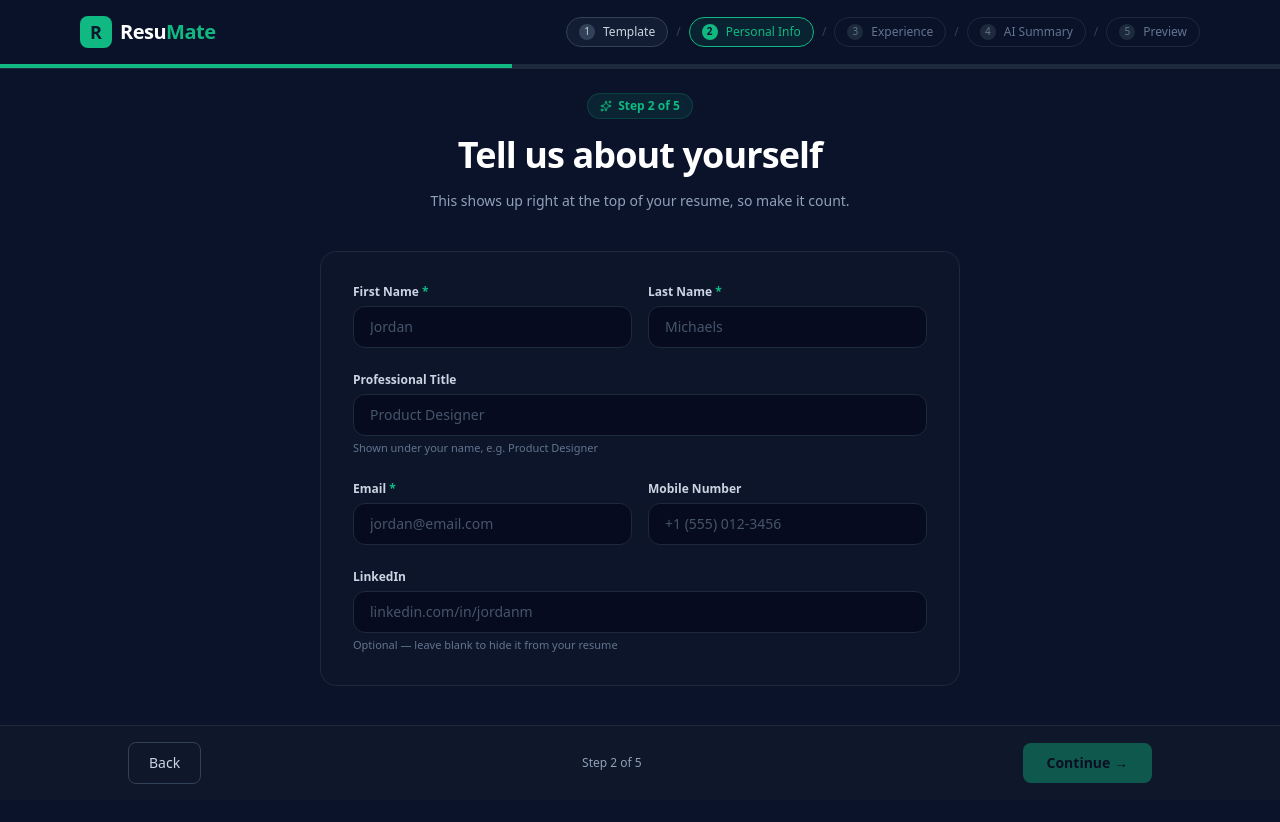
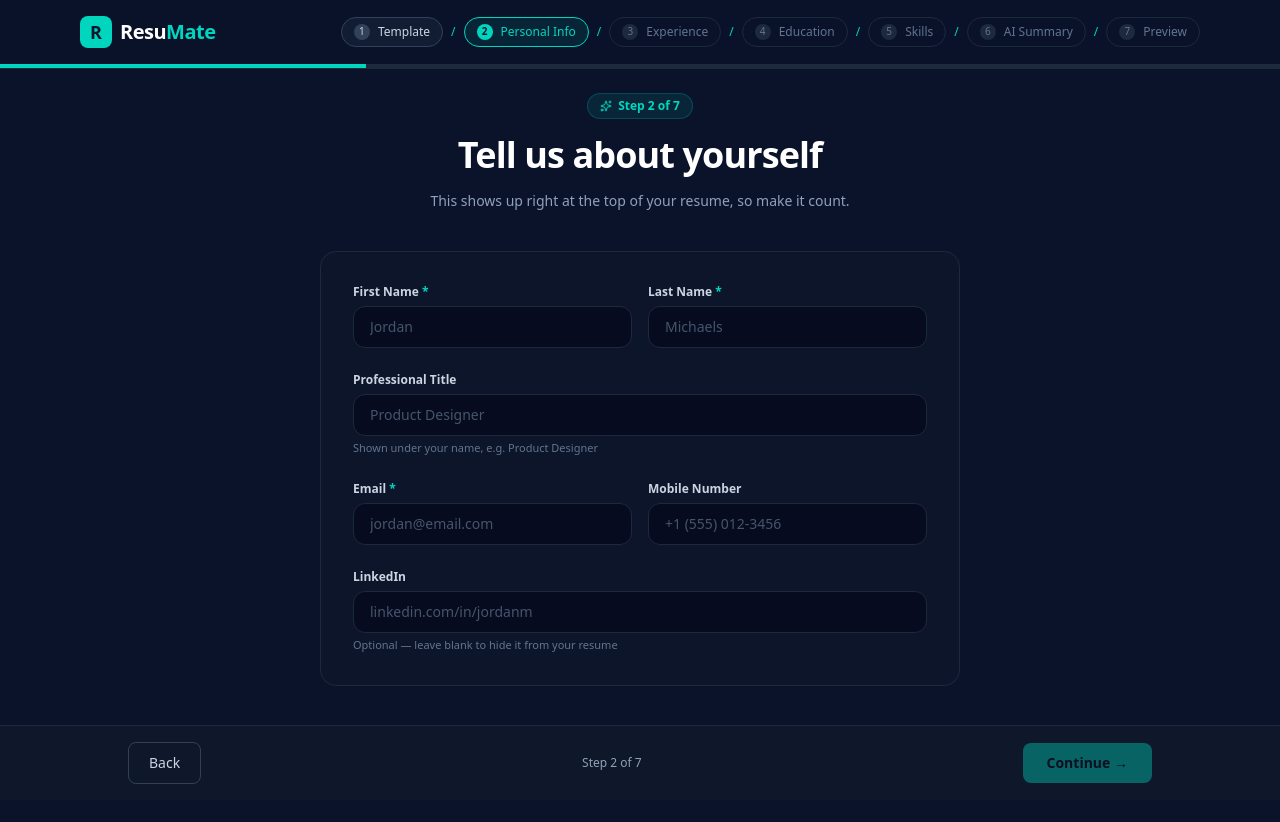
Before and after one commit to waheedx02/AI-Resume-Builder, a Next.js app: page /builder/personal-info in a window 1280 px wide. Shown: the top 822 px of the page. Built offline with nearby package versions, Linux system fonts and the light colour scheme; what @bprogress/next would draw is missing.

Commit message:
Making the app color Consistent Using by using teal-400

```diff
--- a/app/builder/layout.tsx
+++ b/app/builder/layout.tsx
@@ -3,14 +3,7 @@
 import Link from 'next/link';
 import { usePathname, useRouter } from 'next/navigation';
 import { useResumeStore } from '@/lib/resume-store';
-
-const STEPS = [
-  { id: 1, name: 'Template', path: '/builder/templates' },
-  { id: 2, name: 'Personal Info', path: '/builder/personal-info' },
-  { id: 3, name: 'Experience', path: '/builder/experience' },
-  { id: 4, name: 'AI Summary', path: '/builder/ai-summary' },
-  { id: 5, name: 'Preview', path: '/builder/preview' },
-];
+import { BUILDER_STEPS } from '@/lib/steps';
 
 export default function BuilderLayout({ children }: { children: React.ReactNode }) {
   const pathname = usePathname();
@@ -18,23 +11,29 @@ export default function BuilderLayout({ children }: { children: React.ReactNode
 
   const resumeData = useResumeStore((state) => state.resumeData);
 
-  const currentStepIndex = STEPS.findIndex((step) => step.path === pathname);
+  const currentStepIndex = BUILDER_STEPS.findIndex((step) => step.path === pathname);
   const activeStep = currentStepIndex !== -1 ? currentStepIndex : 0;
 
-  // Validation checks per step
-  const isStepValid = (stepIndex: number) => {
-    switch (stepIndex) {
-      case 0: // Step 1: Template selection (always valid once a template is picked)
+  // Validation checks per step — keyed by path rather than index, so
+  // reordering BUILDER_STEPS later can't silently point this at the
+  // wrong step.
+  const isStepValid = (path: string) => {
+    switch (path) {
+      case '/builder/templates':
         return Boolean(resumeData.templateId);
-      case 1: // Step 2: Personal Info
+      case '/builder/personal-info':
         return Boolean(
           resumeData.personalInfo?.firstName &&
           resumeData.personalInfo?.lastName &&
           resumeData.personalInfo?.email
         );
-      case 2: // Step 3: Experience
+      case '/builder/experience':
         return resumeData.experience?.length > 0;
-      case 3: // Step 4: AI Summary
+      case '/builder/education':
+        return true; // education + languages are both optional
+      case '/builder/skills':
+        return resumeData.skills?.length > 0; // tools (same page) stay optional
+      case '/builder/ai-summary':
         return Boolean(resumeData.summary);
       default:
         return true;
@@ -42,18 +41,18 @@ export default function BuilderLayout({ children }: { children: React.ReactNode
   };
 
   const handleNext = () => {
-    if (currentStepIndex < STEPS.length - 1) {
-      router.push(STEPS[currentStepIndex + 1].path);
+    if (currentStepIndex < BUILDER_STEPS.length - 1) {
+      router.push(BUILDER_STEPS[currentStepIndex + 1].path);
     }
   };
 
   const handleBack = () => {
     if (currentStepIndex > 0) {
-      router.push(STEPS[currentStepIndex - 1].path);
+      router.push(BUILDER_STEPS[currentStepIndex - 1].path);
     }
   };
 
-  const isNextDisabled = !isStepValid(currentStepIndex);
+  const isNextDisabled = !isStepValid(pathname);
 
   return (
     <div className="min-h-screen bg-[#0B132B] text-white flex flex-col justify-between">
@@ -61,17 +60,17 @@ export default function BuilderLayout({ children }: { children: React.ReactNode
       <header className="border-b border-slate-800 bg-[#0B132B]/90 backdrop-blur sticky top-0 z-50">
         <div className="max-w-6xl mx-auto px-4 py-4 flex items-center justify-between">
           <Link href="/" className="flex items-center gap-2">
-            <span className="w-8 h-8 rounded-lg bg-[#10B981] text-slate-900 font-bold flex items-center justify-center text-lg">
+            <span className="w-8 h-8 rounded-lg bg-teal-400 text-slate-900 font-bold flex items-center justify-center text-lg">
               R
             </span>
             <span className="text-xl font-bold tracking-tight">
-              Resu<span className="text-[#10B981]">Mate</span>
+              Resu<span className="text-teal-400">Mate</span>
             </span>
           </Link>
 
           {/* Stepper Navigation */}
           <div className="hidden md:flex items-center gap-2">
-            {STEPS.map((step, idx) => {
+            {BUILDER_STEPS.map((step, idx) => {
               const isActive = idx === currentStepIndex;
               const isCompleted = idx < currentStepIndex;
 
@@ -80,7 +79,7 @@ export default function BuilderLayout({ children }: { children: React.ReactNode
                   <div
                     className={`flex items-center gap-2 px-3 py-1.5 rounded-full text-xs font-medium border transition ${
                       isActive
-                        ? 'bg-[#10B981]/10 border-[#10B981] text-[#10B981]'
+                        ? 'bg-teal-400/10 border-teal-400 text-teal-400'
                         : isCompleted
                         ? 'border-slate-700 bg-slate-800/50 text-slate-300'
                         : 'border-slate-800 text-slate-500'
@@ -89,7 +88,7 @@ export default function BuilderLayout({ children }: { children: React.ReactNode
                     <span
                       className={`w-4 h-4 rounded-full flex items-center justify-center text-[10px] ${
                         isActive
-                          ? 'bg-[#10B981] text-slate-900 font-bold'
+                          ? 'bg-teal-400 text-slate-900 font-bold'
                           : isCompleted
                           ? 'bg-slate-700 text-slate-300'
                           : 'bg-slate-800 text-slate-500'
@@ -99,7 +98,7 @@ export default function BuilderLayout({ children }: { children: React.ReactNode
                     </span>
                     {step.name}
                   </div>
-                  {idx < STEPS.length - 1 && <span className="text-slate-700 text-xs">/</span>}
+                  {idx < BUILDER_STEPS.length - 1 && <span className="text-teal-400 text-xs">/</span>}
                 </div>
               );
             })}
@@ -109,8 +108,8 @@ export default function BuilderLayout({ children }: { children: React.ReactNode
         {/* Top Progress Line */}
         <div className="w-full bg-slate-800 h-1">
           <div
-            className="bg-[#10B981] h-1 transition-all duration-300"
-            style={{ width: `${((activeStep + 1) / STEPS.length) * 100}%` }}
+            className="bg-teal-400 h-1 transition-all duration-300"
+            style={{ width: `${((activeStep + 1) / BUILDER_STEPS.length) * 100}%` }}
           />
         </div>
       </header>
@@ -130,13 +129,13 @@ export default function BuilderLayout({ children }: { children: React.ReactNode
           </button>
 
           <span className="text-xs text-slate-400">
-            Step {currentStepIndex + 1} of {STEPS.length}
+            Step {currentStepIndex + 1} of {BUILDER_STEPS.length}
           </span>
 
           <button
             onClick={handleNext}
-            disabled={isNextDisabled || currentStepIndex >= STEPS.length - 1}
-            className="px-6 py-2.5 rounded-lg bg-[#10B981] text-slate-950 hover:bg-[#0EA5E9] transition text-sm font-semibold disabled:opacity-40 disabled:cursor-not-allowed"
+            disabled={isNextDisabled || currentStepIndex >= BUILDER_STEPS.length - 1}
+            className="px-6 py-2.5 rounded-lg bg-teal-400 text-slate-950 hover:bg-teal-500 transition text-sm font-semibold disabled:opacity-40 disabled:cursor-not-allowed"
           >
             Continue →
           </button>
--- a/app/builder/personal-info/page.tsx
+++ b/app/builder/personal-info/page.tsx
@@ -4,10 +4,12 @@ import { useRef } from 'react';
 import { Sparkles, User, Upload, X } from 'lucide-react';
 import { useResumeStore } from '@/lib/resume-store';
 import { resumeTemplates } from '@/lib/templates';
+import { useBuilderStep } from '@/lib/steps';
 
 export default function PersonalInfoStep() {
   const resumeData = useResumeStore((state) => state.resumeData);
   const updatePersonalInfo = useResumeStore((state) => state.updatePersonalInfo);
+  const { index, total } = useBuilderStep();
   const fileInputRef = useRef<HTMLInputElement>(null);
 
   const selectedTemplate = resumeTemplates.find((t) => t.id === resumeData.templateId);
@@ -34,8 +36,8 @@ export default function PersonalInfoStep() {
     <div className="max-w-2xl mx-auto px-4 pb-12">
       {/* ---------- Header ---------- */}
       <div className="text-center space-y-4 mb-10">
-        <span className="inline-flex items-center gap-1.5 px-3 py-1 bg-[#10B981]/10 text-[#10B981] text-xs font-semibold rounded-full border border-[#10B981]/20">
-          <Sparkles size={12} /> Step 2 of 5
+        <span className="inline-flex items-center gap-1.5 px-3 py-1 bg-teal-400/10 text-teal-400 text-xs font-semibold rounded-full border border-teal-400/20">
+          <Sparkles size={12} /> Step {index + 1} of {total}
         </span>
         <h1 className="text-3xl sm:text-4xl font-extrabold tracking-tight text-white">
           Tell us about yourself
@@ -169,7 +171,7 @@ export default function PersonalInfoStep() {
 /* ------------------------------------------------------------------ */
 
 const inputClasses =
-  'w-full bg-slate-950/60 border border-slate-800 rounded-xl px-4 py-2.5 text-sm text-slate-200 placeholder-slate-600 focus:outline-none focus:border-[#10B981]/50 focus:ring-2 focus:ring-[#10B981]/20 transition';
+  'w-full bg-slate-950/60 border border-slate-800 rounded-xl px-4 py-2.5 text-sm text-slate-200 placeholder-slate-600 focus:outline-none focus:border-teal-400/50 focus:ring-2 focus:ring-teal-400/20 transition';
 
 function Field({
   label,
@@ -185,7 +187,7 @@ function Field({
   return (
     <div>
       <label className="block text-xs font-semibold text-slate-300 mb-1.5">
-        {label} {required && <span className="text-[#10B981]">*</span>}
+        {label} {required && <span className="text-teal-400">*</span>}
       </label>
       {children}
       {hint && <p className="text-[11px] text-slate-500 mt-1">{hint}</p>}
--- a/app/builder/templates/page.tsx
+++ b/app/builder/templates/page.tsx
@@ -6,6 +6,7 @@ import { useSyncExternalStore } from 'react';
 import { Check, Search, Sparkles, ChevronRight, FileText } from 'lucide-react';
 import { useResumeStore } from '@/lib/resume-store';
 import { resumeTemplates } from '@/lib/templates';
+import { useBuilderStep } from '@/lib/steps';
 import DynamicTemplateRenderer from '@/components/templates/DynamicTemplateRenderer';
 
 /* ------------------------------------------------------------------ */
@@ -88,6 +89,7 @@ export default function TemplatesStep() {
 
   const resumeData = useResumeStore((state) => state.resumeData);
   const setTemplateId = useResumeStore((state) => state.setTemplateId);
+  const { index, total } = useBuilderStep();
 
   const [query, setQuery] = useState('');
   const [entering, setEntering] = useState(true);
@@ -158,8 +160,8 @@ export default function TemplatesStep() {
     <div className="max-w-5xl mx-auto px-4 pb-12">
       {/* ---------- Header ---------- */}
       <div className="text-center space-y-4 mb-10">
-        <span className="inline-flex items-center gap-1.5 px-3 py-1 bg-[#10B981]/10 text-[#10B981] text-xs font-semibold rounded-full border border-[#10B981]/20">
-          <Sparkles size={12} /> Step 1 of 5
+        <span className="inline-flex items-center gap-1.5 px-3 py-1 bg-teal-400/10 text-teal-400 text-xs font-semibold rounded-full border border-teal-400/20">
+          <Sparkles size={12} /> Step {index + 1} of {total}
         </span>
         <h1 className="text-3xl sm:text-4xl font-extrabold tracking-tight text-white">
           Pick the layout your experience deserves
@@ -180,7 +182,7 @@ export default function TemplatesStep() {
           value={query}
           onChange={(e) => setQuery(e.target.value)}
           placeholder="Search templates…"
-          className="w-full bg-slate-900/60 border border-slate-800 rounded-xl pl-10 pr-4 py-2.5 text-sm text-slate-200 placeholder-slate-600 focus:outline-none focus:border-[#10B981]/50 focus:ring-2 focus:ring-[#10B981]/20 transition"
+          className="w-full bg-slate-900/60 border border-slate-800 rounded-xl pl-10 pr-4 py-2.5 text-sm text-slate-200 placeholder-slate-600 focus:outline-none focus:border-teal-400/50 focus:ring-2 focus:ring-teal-400/20 transition"
         />
       </div>
 
@@ -223,9 +225,9 @@ export default function TemplatesStep() {
                     handleSelectTemplate(tmpl.id);
                   }
                 }}
-                className={`group relative flex flex-col bg-slate-900 rounded-2xl border cursor-pointer overflow-hidden transition-all duration-300 hover:-translate-y-1 focus:outline-none focus-visible:ring-2 focus-visible:ring-[#10B981]/60 ${
+                className={`group relative flex flex-col bg-slate-900 rounded-2xl border cursor-pointer overflow-hidden transition-all duration-300 hover:-translate-y-1 focus:outline-none focus-visible:ring-2 focus-visible:ring-teal-400/60 ${
                   isSelected
-                    ? 'border-[#10B981] ring-2 ring-[#10B981]/40 shadow-xl shadow-[#10B981]/10'
+                    ? 'border-teal-400 ring-2 ring-teal-400/40 shadow-xl shadow-teal-400/10'
                     : 'border-slate-800 hover:border-slate-600'
                 }`}
                 style={{
@@ -248,7 +250,7 @@ export default function TemplatesStep() {
                   </div>
 
                   {isSelected && (
-                    <div className="absolute top-3 right-3 bg-[#10B981] text-slate-950 font-bold px-2.5 py-1 rounded-full text-[11px] shadow-md flex items-center gap-1">
+                    <div className="absolute top-3 right-3 bg-[#0B132B] text-teal-400 font-bold px-2.5 py-1 rounded-full text-[11px] shadow-md flex items-center gap-1">
                       <Check size={12} strokeWidth={3} /> Selected
                     </div>
                   )}
@@ -264,7 +266,7 @@ export default function TemplatesStep() {
                   <div>
                     <h3
                       className={`text-base font-bold mb-1 transition-colors ${
-                        isSelected ? 'text-[#10B981]' : 'text-white group-hover:text-[#10B981]'
+                        isSelected ? 'text-teal-400' : 'text-white group-hover:text-teal-400'
                       }`}
                     >
                       {tmpl.name}
@@ -278,7 +280,7 @@ export default function TemplatesStep() {
                     }}
                     className={`w-full py-2.5 rounded-xl text-xs font-bold transition-all duration-200 flex items-center justify-center gap-1 ${
                       isSelected
-                        ? 'bg-[#10B981] text-slate-950 hover:bg-[#0EA5E9] hover:text-white'
+                        ? 'bg-teal-400 text-slate-950 hover:bg-[#0EA5E9] hover:text-white'
                         : 'bg-slate-800 text-slate-200 hover:bg-slate-700 hover:text-white'
                     }`}
                   >
--- /dev/null
+++ b/lib/steps.tsx
@@ -0,0 +1,39 @@
+'use client';
+
+import { usePathname } from 'next/navigation';
+
+export interface BuilderStep {
+  id: number;
+  name: string;
+  path: string;
+}
+
+// Single source of truth for the builder flow. Add a step here once and
+// every page (layout stepper, step badges, Back/Continue logic) picks it
+// up automatically — nothing else should hardcode step names or counts.
+//
+// Note: "Education" also collects languages, and "Skills" also collects
+// tools — each is one form with two related sections, not a separate step.
+export const BUILDER_STEPS: BuilderStep[] = [
+  { id: 1, name: 'Template', path: '/builder/templates' },
+  { id: 2, name: 'Personal Info', path: '/builder/personal-info' },
+  { id: 3, name: 'Experience', path: '/builder/experience' },
+  { id: 4, name: 'Education', path: '/builder/education' },
+  { id: 5, name: 'Skills', path: '/builder/skills' },
+  { id: 6, name: 'AI Summary', path: '/builder/ai-summary' },
+  { id: 7, name: 'Preview', path: '/builder/preview' },
+];
+
+// Lets any step page read its own position/name/total without hardcoding
+// "Step X of Y" text that can drift out of sync when steps change.
+export function useBuilderStep() {
+  const pathname = usePathname();
+  const index = BUILDER_STEPS.findIndex((step) => step.path === pathname);
+  const safeIndex = index === -1 ? 0 : index;
+
+  return {
+    index: safeIndex,
+    step: BUILDER_STEPS[safeIndex],
+    total: BUILDER_STEPS.length,
+  };
+}
```
